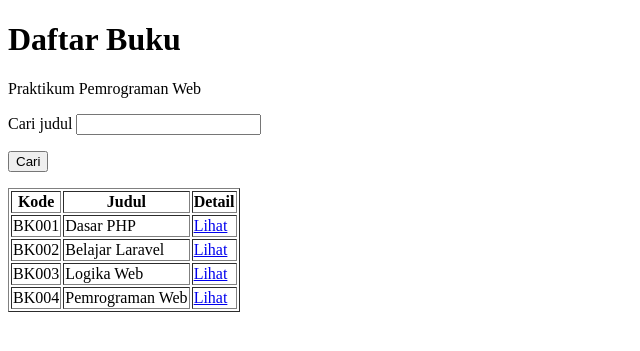
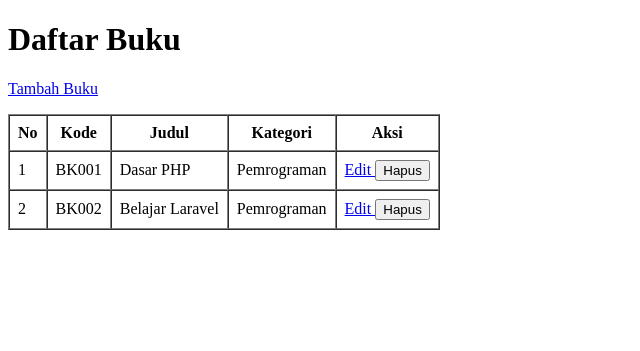
Before and after one commit to Januar-SS/praktikum-web, a Laravel app: page /buku in a window 1280 px wide. Shown: the top 351 px of the page, without its empty margins (0-640 px from the left). Run offline with Laravel 12, Linux system fonts and the light colour scheme; data comes from the database, SQL or seed files in the repository.

Commit message:
Praktikum  Migration Eloquent dan CRUD buku

```diff
--- a/app/Http/Controllers/BukuController.php
+++ b/app/Http/Controllers/BukuController.php
@@ -1,28 +1,76 @@
 <?php
+
 namespace App\Http\Controllers;
 
 use App\Models\Buku;
+use App\Models\Kategori;
 use Illuminate\Http\Request;
 use Illuminate\View\View;
+use Illuminate\Http\RedirectResponse;
+use Illuminate\Validation\Rule;
 
 class BukuController extends Controller
 {
-    public function index(Request $request): View
+    public function index(): View
     {
-        $cari = trim((string) $request->query('cari', ''));
-        $buku = array_values(array_filter(Buku::contoh(),
-            fn ($item) => $cari === '' || stripos($item['judul'], $cari) !== false
-        ));
-        return view('buku.index', compact('buku', 'cari'));
+        return view('buku.index', [
+            'bukus' => Buku::with('kategori')->orderBy('id')->get()
+        ]);
     }
 
-    public function show(string $kode): View
+    public function create(): View
     {
-        foreach (Buku::contoh() as $item) {
-            if ($item['kode'] === $kode) {
-                return view('buku.show', ['buku' => $item]);
-            }
-        }
-        abort(404);
+        return view('buku.form', [
+            'buku' => new Buku(),
+            'kategoris' => Kategori::orderBy('nama')->get()
+        ]);
+    }
+
+    public function store(Request $request): RedirectResponse
+    {
+        $data = $request->validate([
+            'kode' => ['required', 'max:10', 'unique:bukus,kode'],
+            'judul' => ['required', 'max:255'],
+            'kategori_id' => ['required', 'exists:kategoris,id'],
+        ]);
+
+        Buku::create($data);
+
+        return redirect()->route('buku.index')
+            ->with('status', 'Buku ditambahkan.');
+    }
+
+    public function edit(Buku $buku): View
+    {
+        return view('buku.form', [
+            'buku' => $buku,
+            'kategoris' => Kategori::orderBy('nama')->get()
+        ]);
+    }
+
+    public function update(Request $request, Buku $buku): RedirectResponse
+    {
+        $data = $request->validate([
+            'kode' => [
+                'required',
+                'max:10',
+                Rule::unique('bukus', 'kode')->ignore($buku->id)
+            ],
+            'judul' => ['required', 'max:255'],
+            'kategori_id' => ['required', 'exists:kategoris,id'],
+        ]);
+
+        $buku->update($data);
+
+        return redirect()->route('buku.index')
+            ->with('status', 'Buku diperbarui.');
+    }
+
+    public function destroy(Buku $buku): RedirectResponse
+    {
+        $buku->delete();
+
+        return redirect()->route('buku.index')
+            ->with('status', 'Buku dihapus.');
     }
 }
--- a/app/Models/Buku.php
+++ b/app/Models/Buku.php
@@ -1,17 +1,16 @@
 <?php
+
 namespace App\Models;
 
 use Illuminate\Database\Eloquent\Model;
+use Illuminate\Database\Eloquent\Relations\BelongsTo;
 
 class Buku extends Model
 {
-    public static function contoh(): array
+    protected $fillable = ['kode', 'judul', 'kategori_id'];
+
+    public function kategori(): BelongsTo
     {
-        return [
-            ['kode' => 'BK001', 'judul' => 'Dasar PHP'],
-            ['kode' => 'BK002', 'judul' => 'Belajar Laravel'],
-            ['kode' => 'BK003', 'judul' => 'Logika Web'],
-            ['kode' => 'BK004', 'judul' => 'Pemrograman Web'],
-        ];
+        return $this->belongsTo(Kategori::class);
     }
 }
--- /dev/null
+++ b/app/Models/Kategori.php
@@ -0,0 +1,16 @@
+<?php
+
+namespace App\Models;
+
+use Illuminate\Database\Eloquent\Model;
+use Illuminate\Database\Eloquent\Relations\HasMany;
+
+class Kategori extends Model
+{
+    protected $fillable = ['nama'];
+
+    public function bukus(): HasMany
+    {
+        return $this->hasMany(Buku::class);
+    }
+}
--- a/resources/views/buku/index.blade.php
+++ b/resources/views/buku/index.blade.php
@@ -1,21 +1,68 @@
 
 <!DOCTYPE html>
 <html lang="id">
-<head><meta charset="utf-8"><title>Daftar Buku</title></head>
+<head>
+    <meta charset="UTF-8">
+    <title>Daftar Buku</title>
+</head>
 <body>
+
     <h1>Daftar Buku</h1>
-    <p>Praktikum Pemrograman Web</p>
-    <form method="GET" action="{{ url('/buku') }}">
-        <p>Cari judul <input name="cari" value="{{ $cari }}"></p>
-        <p><button type="submit">Cari</button></p>
-    </form>
-    <table border="1">
-        <tr><th>Kode</th><th>Judul</th><th>Detail</th></tr>
-        @foreach ($buku as $item)
-            <tr><td>{{ $item['kode'] }}</td><td>{{ $item['judul'] }}</td>
-            <td><a href="{{ url('/buku/'.$item['kode']) }}">Lihat</a></td></tr>
-        @endforeach
+
+    @if (session('status'))
+        <p>{{ session('status') }}</p>
+    @endif
+
+    <p>
+        <a href="{{ route('buku.create') }}">
+            Tambah Buku
+        </a>
+    </p>
+
+    <table border="1" cellpadding="8" cellspacing="0">
+        <tr>
+            <th>No</th>
+            <th>Kode</th>
+            <th>Judul</th>
+            <th>Kategori</th>
+            <th>Aksi</th>
+        </tr>
+
+        @forelse ($bukus as $buku)
+            <tr>
+                <td>{{ $loop->iteration }}</td>
+                <td>{{ $buku->kode }}</td>
+                <td>{{ $buku->judul }}</td>
+                <td>{{ $buku->kategori->nama }}</td>
+                <td>
+                    <a href="{{ route('buku.edit', $buku) }}">
+                        Edit
+                    </a>
+
+                    <form
+                        action="{{ route('buku.destroy', $buku) }}"
+                        method="POST"
+                        style="display:inline"
+                    >
+                        @csrf
+                        @method('DELETE')
+
+                        <button type="submit"
+                            onclick="return confirm('Hapus buku ini?')">
+                            Hapus
+                        </button>
+                    </form>
+                </td>
+            </tr>
+        @empty
+            <tr>
+                <td colspan="5">
+                    Belum ada data buku.
+                </td>
+            </tr>
+        @endforelse
+
     </table>
-    @if (count($buku) === 0) <p>Data buku tidak ditemukan.</p> @endif
+
 </body>
 </html>
--- a/routes/web.php
+++ b/routes/web.php
@@ -1,10 +1,6 @@
 <?php
+
 use Illuminate\Support\Facades\Route;
 use App\Http\Controllers\BukuController;
 
-Route::get('/buku', [BukuController::class, 'index']);
-Route::get('/buku/{kode}', [BukuController::class, 'show']);
-
-Route::get('/', function () {
-    return view('welcome');
-});
+Route::resource('buku', BukuController::class)->except('show');
```
Also changed, not shown: database/seeders/BukuSeeder.php (added, +25 -0 lines), database/seeders/DatabaseSeeder.php (+3 -12 lines), database/seeders/KategoriSeeder.php (added, +15 -0 lines), resources/views/buku/form.blade.php (added, +38 -0 lines), database/migrations/2026_11_11_140058_create_kategoris_table.php (added), database/migrations/2026_11_11_140136_create_bukus_table.php (added).
